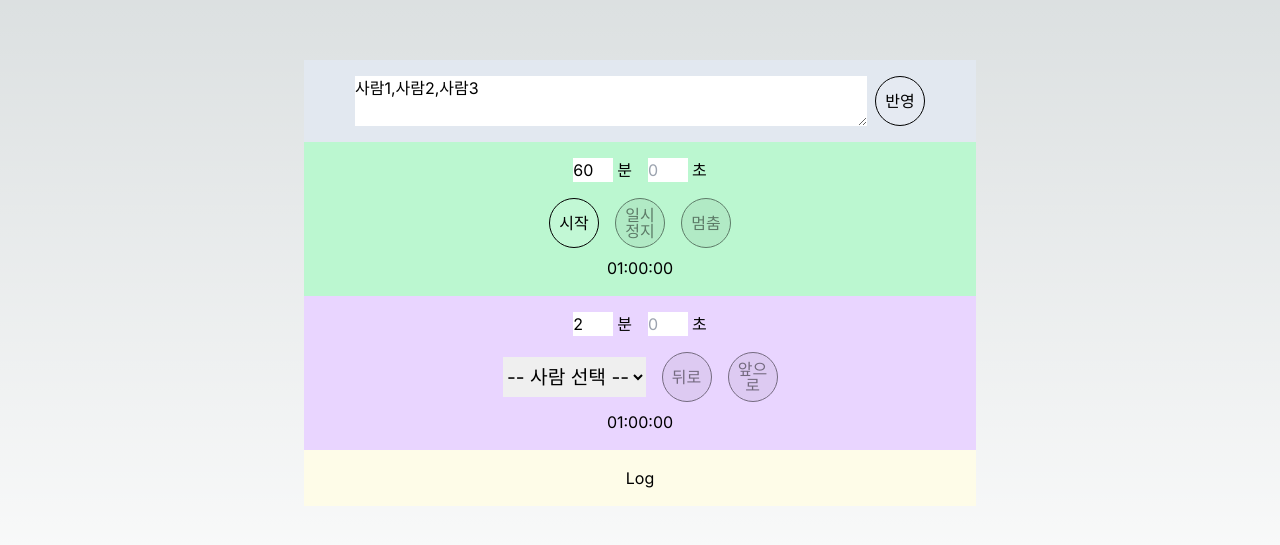
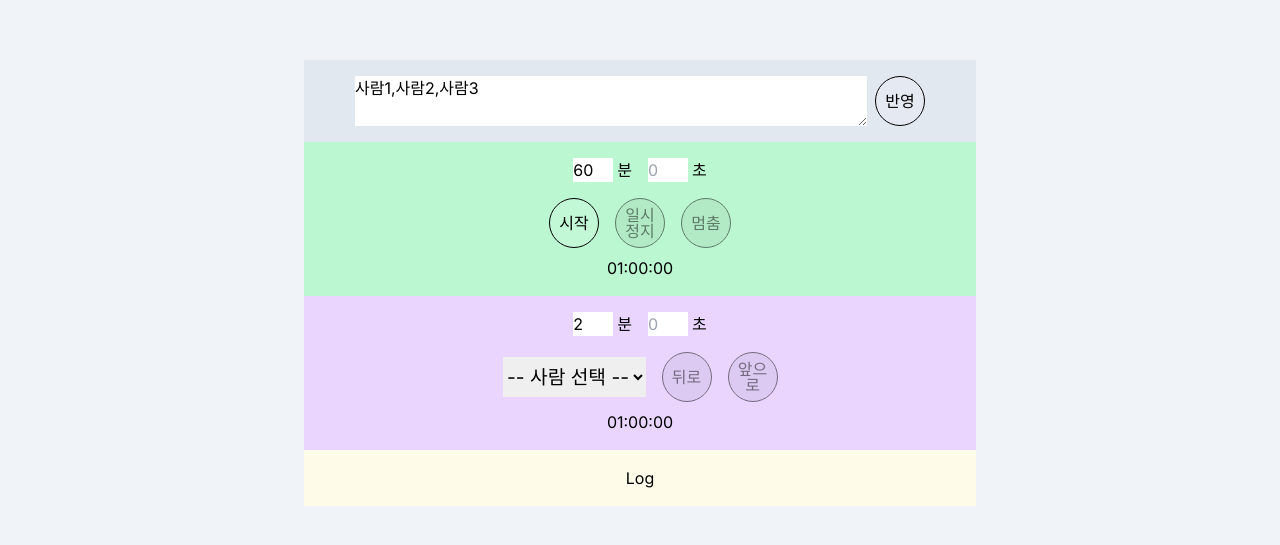
Before and after one commit to helloheesu/real-time-counter, a Next.js app: page / in a window 1280 px wide. Shown: the part 117-662 px from the top of the page. Built offline with nearby package versions, Linux system fonts and the light colour scheme.

Commit message:
no dark mode

```diff
--- a/src/app/globals.css
+++ b/src/app/globals.css
@@ -2,32 +2,6 @@
 @tailwind components;
 @tailwind utilities;
 
-:root {
-  --foreground-rgb: 0, 0, 0;
-  --background-start-rgb: 214, 219, 220;
-  --background-end-rgb: 255, 255, 255;
+body {
+  background-color: rgb(226 232 240 / 0.5);
 }
-
-@media (prefers-color-scheme: dark) {
-  :root {
-    --foreground-rgb: 255, 255, 255;
-    --background-start-rgb: 0, 0, 0;
-    --background-end-rgb: 0, 0, 0;
-  }
-}
-
-body {
-  color: rgb(var(--foreground-rgb));
-  background: linear-gradient(
-      to bottom,
-      transparent,
-      rgb(var(--background-end-rgb))
-    )
-    rgb(var(--background-start-rgb));
-}
-
-@layer utilities {
-  .text-balance {
-    text-wrap: balance;
-  }
-}
```
